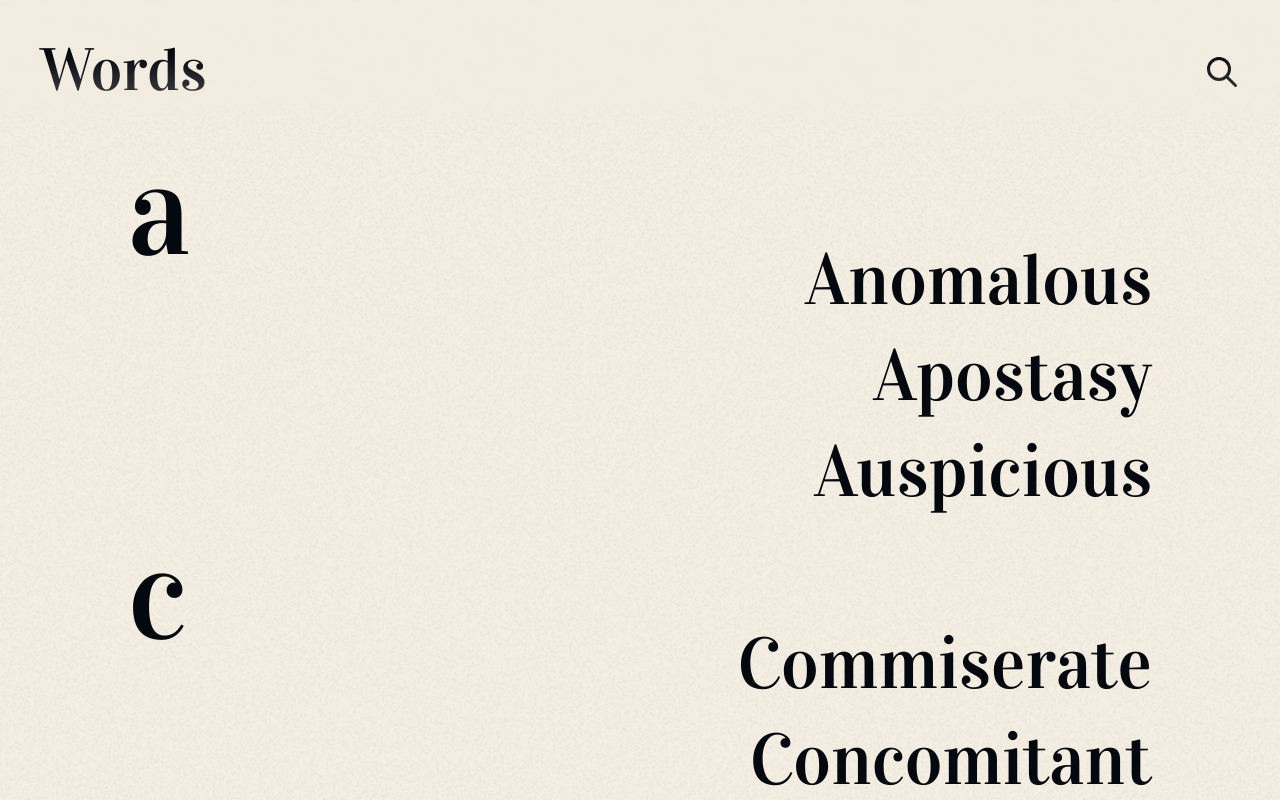
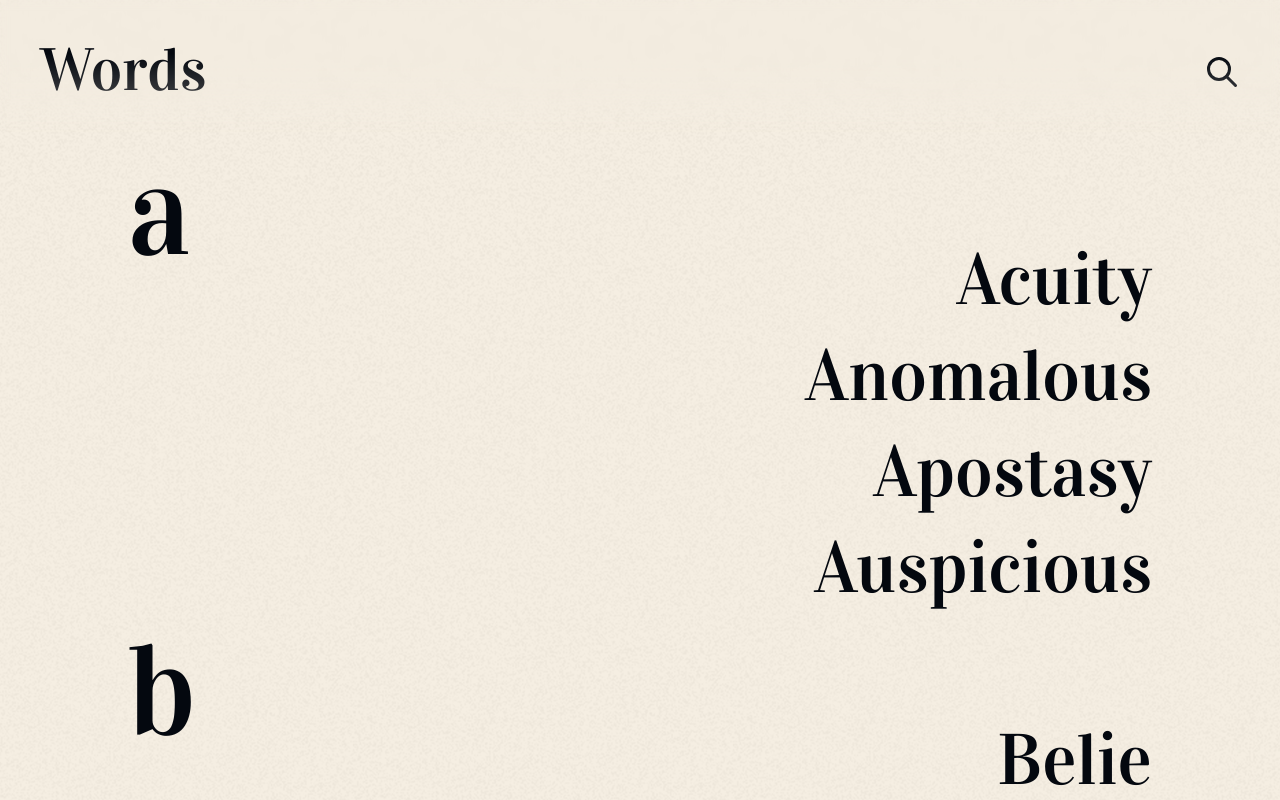
Before and after one commit to szeckirjr/by-wardo, a Next.js app: page / in a window 1280 px wide. Shown: the top 800 px of the page. Built offline with nearby package versions, Linux system fonts and the light colour scheme; a web font is replaced by a local one.

Commit message:
adding some more words

```diff
--- a/src/words.tsx
+++ b/src/words.tsx
@@ -118,6 +118,52 @@ const allWords: Record<string, Record<string, Word>> = {
         ),
       },
     },
+    acuity: {
+      word: "Acuity",
+      phonetic: "[/uh-KYOO-i-tee/]",
+      type: "noun",
+      definitions: [
+        "Sharpness or keenness of thought, vision, or hearing",
+        "The ability to think clearly and quickly",
+      ],
+      reference: {
+        book: books.when_breath_becomes_air,
+        excerpt: (
+          <>
+            Although Paul accepted his limited life expectancy, neurologic
+            decline was a new devastation, the prospect of losing meaning and
+            agency agonizing. We strategized with Paul&apos;s oncologist about
+            his top priority: preserving mental{" "}
+            <span className="font-bold">acuity</span> as long as possible.
+          </>
+        ),
+      },
+    },
+  },
+  b: {
+    belie: {
+      word: "Belie",
+      phonetic: "[/bih-LAI/]",
+      type: "verb",
+      definitions: [
+        "To contradict or show something to be false",
+        "Fail to fulfill or justify a claim or expectation",
+      ],
+      reference: {
+        book: books.when_breath_becomes_air,
+        excerpt: (
+          <>
+            The only real atheism must be grounded in a world-making vision. The
+            favorite quote of many an atheist, from the Nobel Prize-winning
+            French biologist Jacques Monod,{" "}
+            <span className="font-bold">belies</span> this revelatory aspect:
+            &quot;The ancient covenant is in pieces; man at last knows that he
+            is alone in the universe, out of which he emerged only by
+            chance.&quot; (i.e. rejects meaning without offering a replacement)
+          </>
+        ),
+      },
+    },
   },
   c: {
     cripes: {
@@ -180,6 +226,35 @@ const allWords: Record<string, Record<string, Word>> = {
     },
   },
   d: {
+    dynamism: {
+      word: "Dynamism",
+      phonetic: "[/DAI-nuh-miz-uhm/]",
+      type: "noun",
+      definitions: [
+        "The quality of being characterized by vigorous activity and progress",
+        "Being dynamic and positive in one's attitude",
+        "(Philosophy) The theory that everything is the result of a force or energy rather than to motion or matter",
+      ],
+      reference: {
+        book: books.when_breath_becomes_air,
+        excerpt: (
+          <>
+            The cancer cells in my body would still be dying, or they&apos;d
+            start growing again. Looking out over the expanse ahead I saw not an
+            empty wasteland but something simpler: a blank page on which I would
+            go on.
+            <br />
+            <br />
+            Yet there is <span className="font-bold">dynamism</span> in our
+            house.
+            <br />
+            Day to day, week to week, Cady blossoms: a first grasp, a first
+            smile, a first laugh. Her pediatrician regularly records her growth
+            on charts, tick marks indicating her progress over time.
+          </>
+        ),
+      },
+    },
     deportment: {
       word: "Deportment",
       phonetic: "[/dih-PORT-muhnt/]",
@@ -843,6 +918,24 @@ const allWords: Record<string, Record<string, Word>> = {
         ),
       },
     },
+    unremitting: {
+      word: "Unremitting",
+      phonetic: "[/UHN-ruh-MIT-ing/]",
+      type: "adjective",
+      definitions: [
+        "Never relaxing or slackening; incessant",
+        "Not stopping or slowing down",
+      ],
+      reference: {
+        book: books.when_breath_becomes_air,
+        excerpt: (
+          <>
+            Bedtime crept earlier, Paul&apos;s voice slurred intermittently, and
+            his nausea became <span className="font-bold">unremitting</span>.
+          </>
+        ),
+      },
+    },
   },
   w: {
     wariness: {
```
